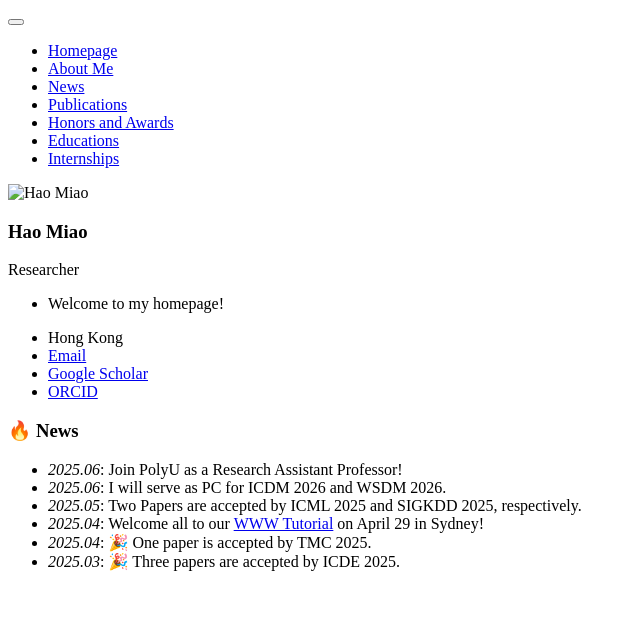
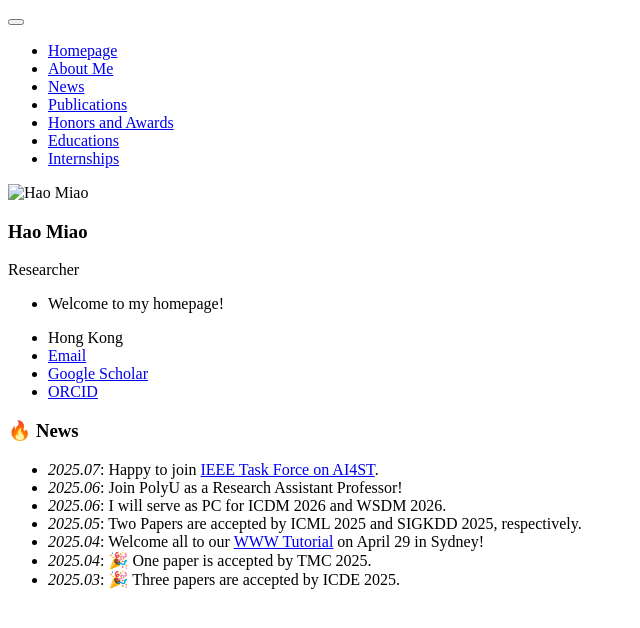
Before and after one commit to MiaoHaoSunny/MiaoHaoSunny.github.io, a Jekyll site: the page built from _pages/includes/news.md, in a window 1280 px wide. Shown: the top 628 px of the page, without its empty margins (0-640 px from the left). Built offline with Jekyll 4.4.1, drawn with Linux system fonts in a browser that asks for light colours; our own code applies the rules of GitHub Pages for plain Markdown files.

Commit message:
Update news.md

```diff
--- a/_pages/includes/news.md
+++ b/_pages/includes/news.md
@@ -1,4 +1,5 @@
 # 🔥 News
+- *2025.07*: Happy to join [IEEE Task Force on AI4ST](https://cis.taskforce.ieee.org/ai4tst/).
 - *2025.06*: Join PolyU as a Research Assistant Professor!
 - *2025.06*: I will serve as PC for ICDM 2026 and WSDM 2026.
 - *2025.05*: Two Papers are accepted by ICML 2025 and SIGKDD 2025, respectively.
```
